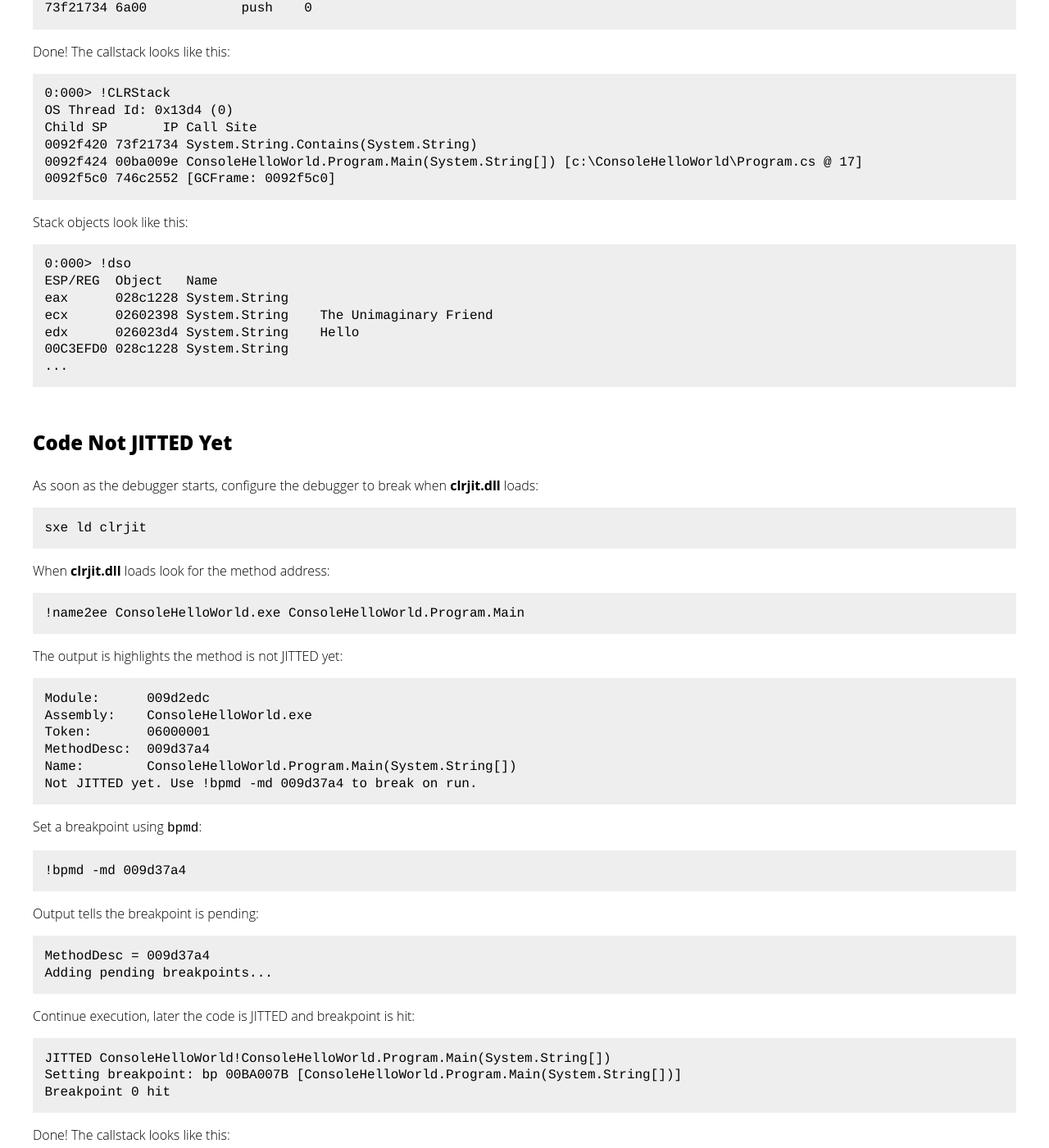
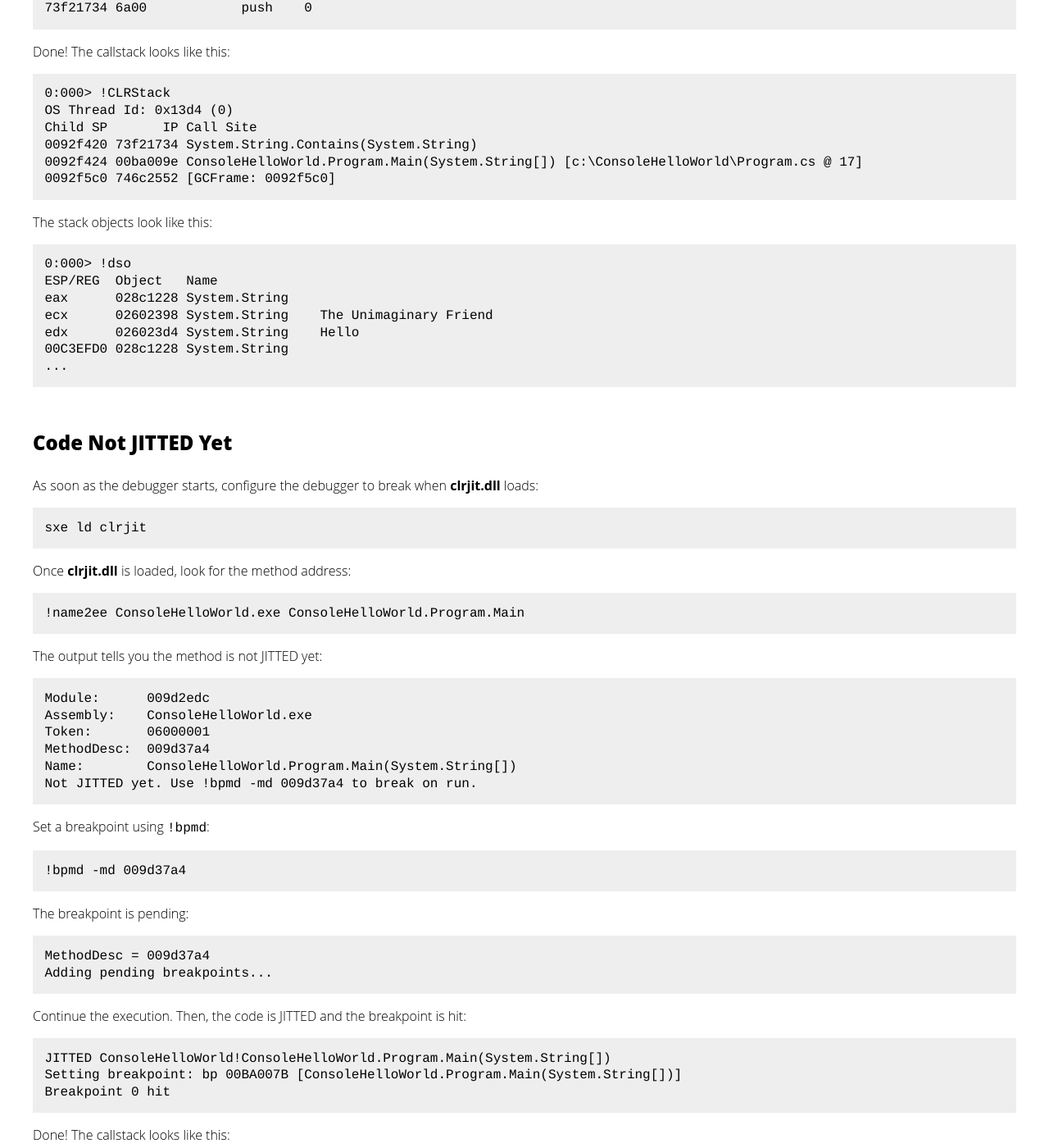
Before and after one commit to kiewic/kiewic.github.io, a Jekyll site: the page built from _posts/2015-10-11-set-a-breakpoint-in-managed-code-cs-using-windbg.md, in a window 1280 px wide and 1400 px high, scrolled down 1714 px. Shown: the whole window at 82% size. Built offline with Jekyll 4.4.1, drawn with Linux system fonts in a browser that asks for light colours; comment, search, counter and statistics services are not loaded; some of the changed text lies outside the part shown.

Commit message:
Fixing grammar of post.

```diff
--- a/_posts/2015-10-11-set-a-breakpoint-in-managed-code-cs-using-windbg.md
+++ b/_posts/2015-10-11-set-a-breakpoint-in-managed-code-cs-using-windbg.md
@@ -79,7 +79,7 @@ Done! The callstack looks like this:
     0092f424 00ba009e ConsoleHelloWorld.Program.Main(System.String[]) [c:\ConsoleHelloWorld\Program.cs @ 17]
     0092f5c0 746c2552 [GCFrame: 0092f5c0]
 
-Stack objects look like this:
+The stack objects look like this:
 
     0:000> !dso
     ESP/REG  Object   Name
@@ -95,11 +95,11 @@ As soon as the debugger starts, configure the debugger to break when **clrjit.dl
 
     sxe ld clrjit
 
-When **clrjit.dll** loads look for the method address:
+Once **clrjit.dll** is loaded, look for the method address:
 
     !name2ee ConsoleHelloWorld.exe ConsoleHelloWorld.Program.Main
 
-The output is highlights the method is not JITTED yet:
+The output tells you the method is not JITTED yet:
 
     Module:      009d2edc
     Assembly:    ConsoleHelloWorld.exe
@@ -108,16 +108,16 @@ The output is highlights the method is not JITTED yet:
     Name:        ConsoleHelloWorld.Program.Main(System.String[])
     Not JITTED yet. Use !bpmd -md 009d37a4 to break on run.
 
-Set a breakpoint using `bpmd`:
+Set a breakpoint using `!bpmd`:
 
     !bpmd -md 009d37a4
 
-Output tells the breakpoint is pending:
+The breakpoint is pending:
 
     MethodDesc = 009d37a4
     Adding pending breakpoints...
 
-Continue execution, later the code is JITTED and breakpoint is hit:
+Continue the execution. Then, the code is JITTED and the breakpoint is hit:
 
     JITTED ConsoleHelloWorld!ConsoleHelloWorld.Program.Main(System.String[])
     Setting breakpoint: bp 00BA007B [ConsoleHelloWorld.Program.Main(System.String[])]
```
Also changed, not shown: other parts of _posts/2015-10-11-set-a-breakpoint-in-managed-code-cs-using-windbg.md (+2 -2 lines).
